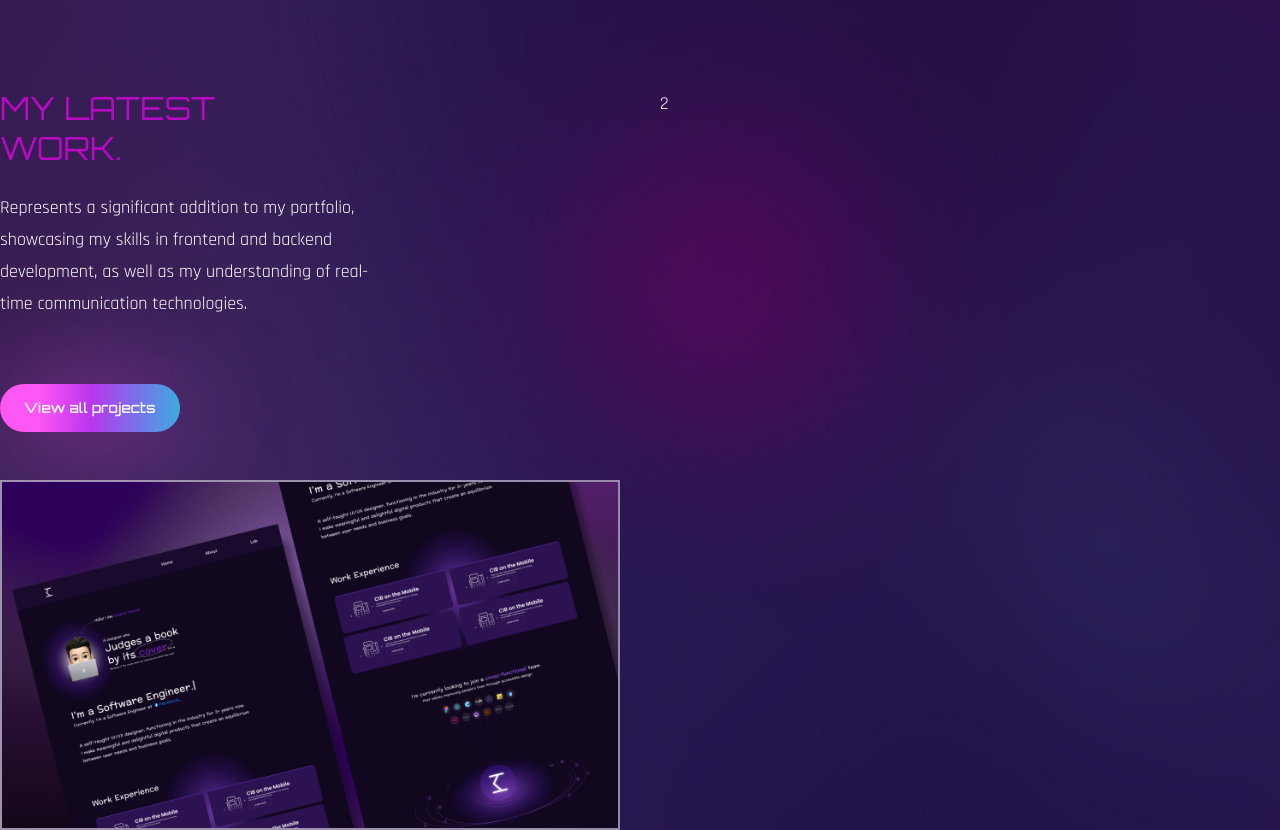
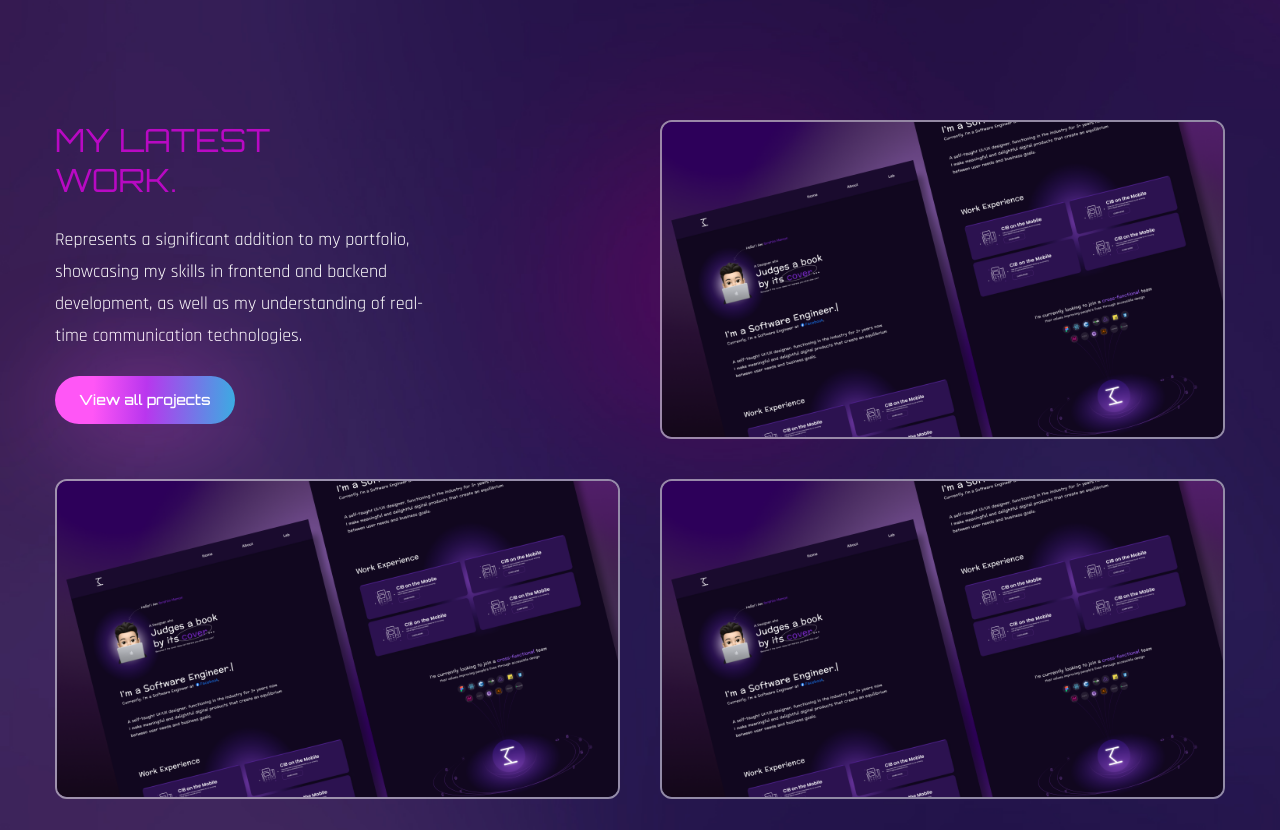
Before and after one commit to Danils0n23/personal-portfolio1, a React (Create React App) app: page / in a window 1280 px wide. Shown: the part 2320-3150 px from the top of the page. Built offline with nearby package versions, Linux system fonts and the light colour scheme; the HTML template or start-up script is replaced by a standard one; a web font is replaced by a local one.

Commit message:
fix servies

```diff
--- a/src/components/Work.js
+++ b/src/components/Work.js
@@ -8,21 +8,21 @@
 const Work = () => {
   return (
     <section className='section' id='work'>
-      <div className='conteiner mx-auto'>
+      <div className='container mx-auto'>
         <div className='flex flex-col lg:flex-row gap-x-10'>
           <div className='flex-1 flex flex-col gap-y-12 mb-10 lg:mb-0'>
-            <div>
+            <div className='flex-1 flex-col gap-y-10'>
               <h2 className='h2 leading-tight text-accent'>
                 My Latest <br />
                 Work.
               </h2>
-              <p className='max-w-sm mb-16'>
+              <p className='max-w-sm mb-6'>
                 Represents a significant addition to my portfolio, showcasing my skills in frontend and backend development, as well as my understanding of real-time communication technologies.
               </p>
               <button className='btn btn-sm'>View all projects</button>
             </div>
 
-            <div className='group relative overflow-hidden border-2 border-white/50 rounded-x1'>
+            <div className='group relative overflow-hidden border-2 border-white/50 rounded-xl'>
 
               <div className='group-hover:bg-black/70 w-full h-full absolute z-40 transition-all duration-300'></div>
 
@@ -36,8 +36,39 @@
                 <span className='tex-3x1 text-white'>Portfolio</span>
               </div>
             </div>
+
           </div>
-          <div className='flex-1'>2</div>
+          <div className='flex-1 flex flex-col gap-y-10'>
+            <div className='group relative overflow-hidden border-2 border-white/50 rounded-xl'>
+
+              <div className='group-hover:bg-black/70 w-full h-full absolute z-40 transition-all duration-300'></div>
+
+              <img className='group-hover:scale-125 transition-all duration-500 z-50' src={img1} alt='' />
+
+              <div className='absolute -bottom-full left-12 group-hover:bottom-24 transition-all duration-500 z-50'>
+                <span className='text-gradient'>Software Developer</span>
+              </div>
+
+              <div className='absolute -bottom-full left-12 group-hover:bottom-14 transition-all duration-700 z-50'>
+                <span className='tex-3x1 text-white'>Portfolio</span>
+              </div>
+            </div>
+            <div className='group relative overflow-hidden border-2 border-white/50 rounded-xl'>
+
+              <div className='group-hover:bg-black/70 w-full h-full absolute z-40 transition-all duration-300'></div>
+
+              <img className='group-hover:scale-125 transition-all duration-500 z-50' src={img1} alt='' />
+
+              <div className='absolute -bottom-full left-12 group-hover:bottom-24 transition-all duration-500 z-50'>
+                <span className='text-gradient'>Software Developer</span>
+              </div>
+
+              <div className='absolute -bottom-full left-12 group-hover:bottom-14 transition-all duration-700 z-50'>
+                <span className='tex-3x1 text-white'>Portfolio</span>
+              </div>
+            </div>
+
+          </div>
         </div>
       </div>
     </section>
```
